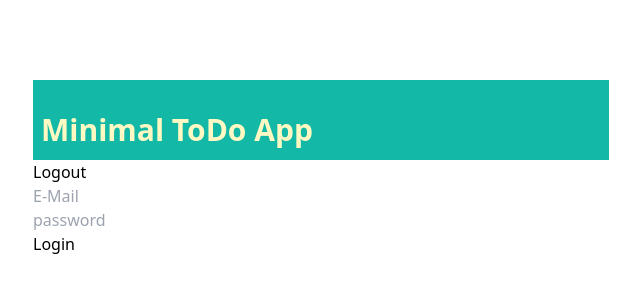
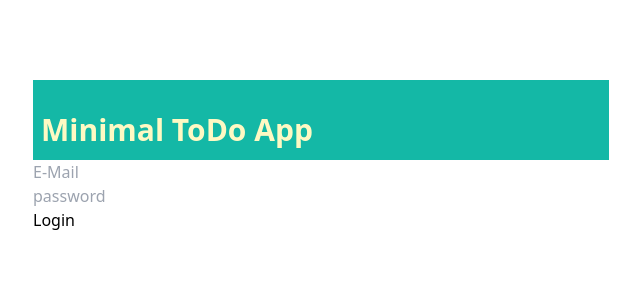
Before and after one commit to sengsei/spring-boot-react-bundle, a React (Create React App) app in the folder frontend/: page /login in a window 1280 px wide. Shown: the top 300 px of the page, without its empty margins (319-959 px from the left). Built offline with nearby package versions, Linux system fonts and the light colour scheme; no server answers.

Commit message:
Logout nav

```diff
--- a/frontend/src/App.tsx
+++ b/frontend/src/App.tsx
@@ -5,7 +5,7 @@ import {BrowserRouter, Routes, Route} from "react-router-dom";
 import About from "./components/About";
 import Login from "./components/Login";
 import Register from "./components/Register";
-import Logout from "./components/Logout";
+
 
 
 function App() {
@@ -15,7 +15,6 @@ function App() {
 
         <div className={"max-w-xl m-auto mt-20"}>
             <Header/>
-            <Logout/>
             <BrowserRouter>
                 <Routes>
                     <Route path={'/'} element={<TodoList/>}/>
--- a/frontend/src/components/Logout.tsx
+++ /dev/null
@@ -1,13 +0,0 @@
-
-export default function Logout(){
-
-    const logout = () => {
-        localStorage.setItem("token", "")
-    }
-
-    return (
-        <div>
-            <button onClick={logout}>Logout</button>
-        </div>
-    )
-}
--- a/frontend/src/components/TodoForm.tsx
+++ b/frontend/src/components/TodoForm.tsx
@@ -3,6 +3,7 @@ import {useEffect, useState} from "react";
 import {useTranslation} from "react-i18next";
 import LanguageSelection from "./LanguageSelection";
 import {Link} from "react-router-dom";
+import {useNavigate} from "react-router";
 
 
 
@@ -15,6 +16,7 @@ export default function TodoForm(props: TodoFormProps){
     const[title, setTitle] = useState(localStorage.getItem('title') ?? '')
     const[text, setText] = useState(localStorage.getItem('text') ?? '')
     const[addErrorMessage, setAddErrorMessage] = useState('');
+    const navigate = useNavigate()
 
 
     const{t} = useTranslation()
@@ -50,9 +52,15 @@ export default function TodoForm(props: TodoFormProps){
             .catch(e => setAddErrorMessage(e.message))
     }
 
+    const logout = () => {
+        localStorage.setItem("token", "")
+        navigate("/login")
+    }
+
     return (
         <div className={'space-x-2 space-y-1'}>
             <LanguageSelection/>
+            <button onClick={logout}>Logout</button>
             <div> <Link to={`About`}>About</Link></div>
             <input className={'border-2 rounded border-black'} type="text" placeholder={t('title')} value={title} onChange={ev => setTitle(ev.target.value)} />
             <input className={"border-2 rounded border-black"} type="text" placeholder={t('text')} value={text} onChange={ev => setText(ev.target.value)} />
```
